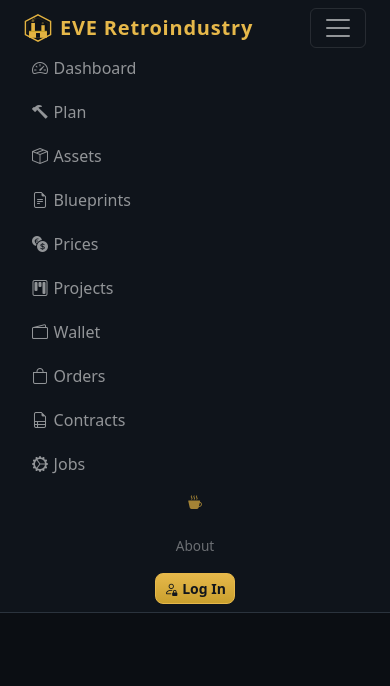
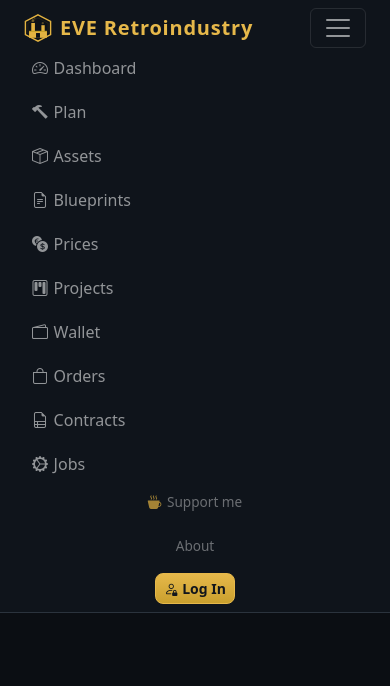
Before and after one commit to ScoopEMPRetro/Eve-retroindustry, a FastAPI app: page /setup in a window 390 px wide, after a click that opens the changed part. Shown: the top 686 px of the page. Run offline with FastAPI, Linux system fonts and the light colour scheme; data that the repository does not hold is empty.

Commit message:
ui: keep 'Support me' / 'Sync All' text labels at wide widths
Making them icon-only was too aggressive — the donate CTA lost its label. They
now use the same responsive .nav-label as the main nav: full text when there's
room (>=1400px), icon-only only when the window is narrow. Also nowrap on
.nav-label so 'Sync All' doesn't break onto two lines in its button.

Co-Authored-By: Claude Opus 4.8 <noreply@anthropic.com>

```diff
--- a/app/web/templates/base.html
+++ b/app/web/templates/base.html
@@ -29,7 +29,7 @@
     /* Keep each nav item (icon + label) on a single line; compact padding so the
        whole row fits without a horizontal scrollbar. */
     .navbar-nav .nav-link { white-space: nowrap; padding-left: .5rem; padding-right: .5rem; }
-    .nav-label { margin-left: .35rem; }
+    .nav-label { margin-left: .35rem; white-space: nowrap; }
     /* Narrow widths → collapse the main nav to icons only (the full name shows
        as a tooltip on hover). Below 992px the navbar switches to the hamburger
        menu where full labels are used, so this only applies in between. */
@@ -162,7 +162,7 @@
         <li class="nav-item">
           <a class="nav-link d-flex align-items-center" href="#" onclick="kofiOpen(event)"
              style="font-size:.85rem;opacity:.7" title="Support me on Ko-fi">
-            <i class="bi bi-cup-hot-fill" style="color:#e3b341"></i>
+            <i class="bi bi-cup-hot-fill" style="color:#e3b341"></i><span class="nav-label">Support me</span>
           </a>
         </li>
         <li class="nav-item">
@@ -178,7 +178,7 @@
         <li class="nav-item">
           <button class="btn btn-sm btn-outline-secondary d-flex align-items-center"
                   onclick="syncAll(this)" title="Sync blueprints, assets, skills & wallet for all characters">
-            <i class="bi bi-arrow-clockwise"></i>
+            <i class="bi bi-arrow-clockwise"></i><span class="nav-label">Sync All</span>
           </button>
         </li>
         <li class="nav-item dropdown">
```
Also changed, not shown: 3 other files.
